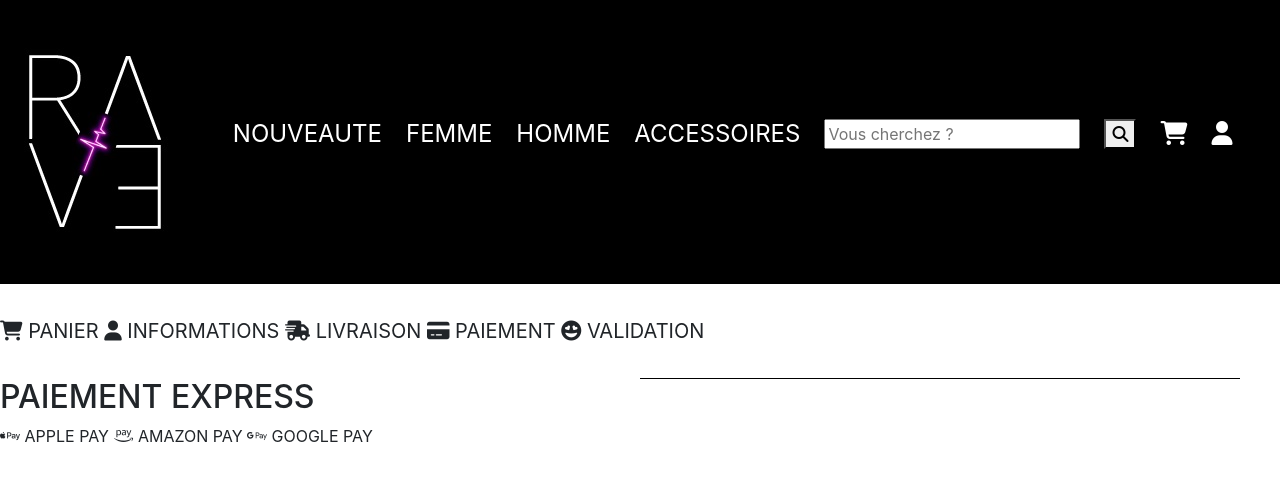
After one commit to Johan667/Symfony_Raveur, a Symfony app: template templates/paiement/index.html.twig in a window 1280 px wide. The commit adds this page. Shown: the top 481 px of the page. Run offline with Twig, Linux system fonts and the light colour scheme; the template is opened without the code that fills it, so the values that code supplies are empty; some libraries are stand-ins or nearby versions.

Commit message:
DebutSystemedePaiement

```diff
--- a/public/css/style.css
+++ b/public/css/style.css
@@ -127,3 +127,22 @@
     max-width: 500px;
     max-height: 600px;
 }
+
+/* Etapes Paiement */
+
+.paiement .etapes-paiement{
+    margin-top: 2rem;
+    margin-bottom:2rem;
+    font-size: 20px;
+    gap:5rem;
+
+}
+
+.cadre-express{
+bo
+}
+.trait
+{
+border-top: 1px solid #000;
+width : 600px;
+}
--- /dev/null
+++ b/templates/paiement/index.html.twig
@@ -0,0 +1,46 @@
+{% extends 'base.html.twig' %}
+
+{% block title %}RAVEUR - Récapitulatif du panier{% endblock %}
+
+{% block body %}
+
+<section class="paiement">
+        <div class="etapes-paiement">
+
+<i class="fa-solid fa-cart-shopping"></i>
+PANIER
+<i class="fa-solid fa-user"></i>
+INFORMATIONS
+<i class="fa-solid fa-truck-fast"></i>
+LIVRAISON
+<i class="fa-solid fa-credit-card"></i>
+PAIEMENT
+<i class="fa-solid fa-face-grin-hearts"></i>
+VALIDATION
+
+</div>
+        <div class="row">
+
+            <div class="col-6">
+              <h2>PAIEMENT EXPRESS</h2>
+              <i class="fa-brands fa-apple-pay"></i>
+              APPLE PAY
+              <i class="fa-brands fa-amazon-pay"></i>
+              AMAZON PAY
+              <i class="fa-brands fa-google-pay"></i>
+              GOOGLE PAY
+            </div><br>
+            <div class="trait"></div>
+
+
+        <div class="col-6">
+        <h1></h1>
+
+        <form action="#" method="post" >
+
+       </form>
+
+        </div>
+    </div>
+</section>
+{% endblock %}
--- a/templates/panier/index.html.twig
+++ b/templates/panier/index.html.twig
@@ -47,6 +47,7 @@
             </tr>
             </tfoot>
         </table>
+        <button class="btn-success"> <a href="{{ path('paiement') }}">PAYER</a> </button>
 
     </div>
 </div>
```
Also changed, not shown: src/Controller/PaiementController.php (added, +20 -0 lines).
